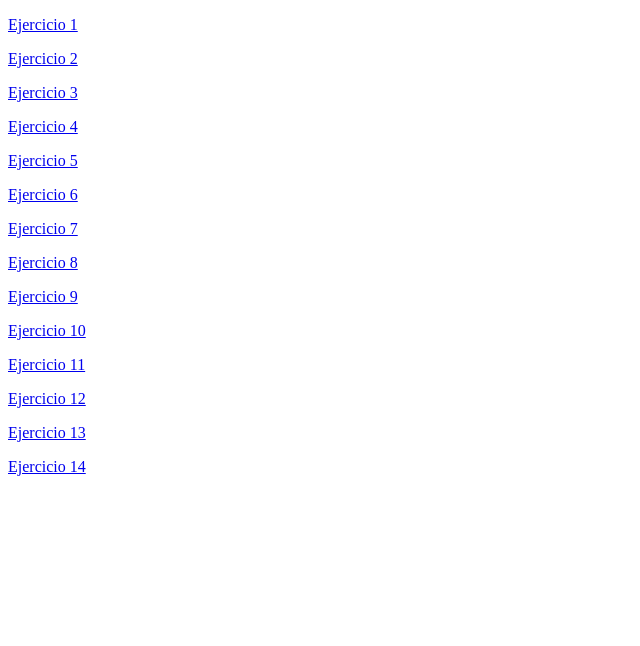
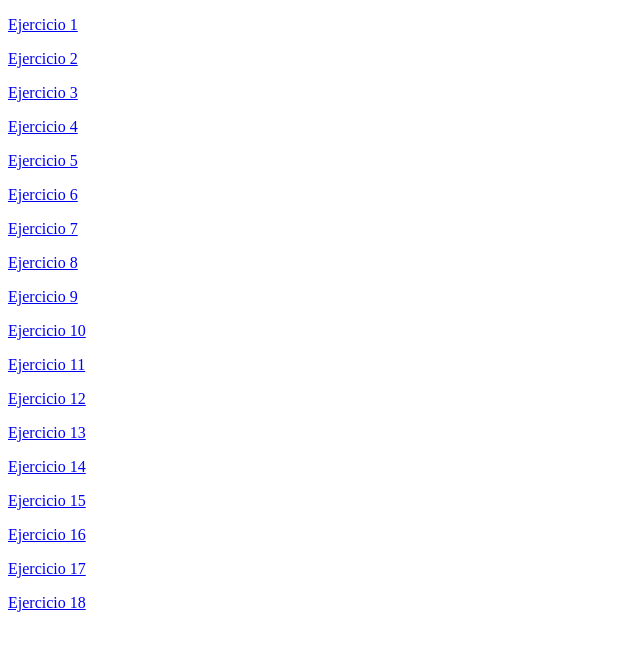
Before and after one commit to jpelon-jpg/Actividad-1-WEB, a plain HTML site: page index.html in a window 1280 px wide. Shown: the whole page, without its empty margins (0-640 px from the left). Drawn offline with Linux system fonts and the light colour scheme.

Commit message:
Update index.html

```diff
--- a/index.html
+++ b/index.html
@@ -20,5 +20,9 @@
     <p><a href="ejercicio12.html" target="_blank">Ejercicio 12</a></p>
     <p><a href="ejercicio13.html" target="_blank">Ejercicio 13</a></p>
     <p><a href="ejercicio14.html" target="_blank">Ejercicio 14</a></p>
+    <p><a href="ejercicio15.html" target="_blank">Ejercicio 15</a></p>
+    <p><a href="ejercicio16.html" target="_blank">Ejercicio 16</a></p>
+    <p><a href="ejercicio17.html" target="_blank">Ejercicio 17</a></p>
+    <p><a href="ejercicio18.html" target="_blank">Ejercicio 18</a></p>
 </body>
 </html>
```
